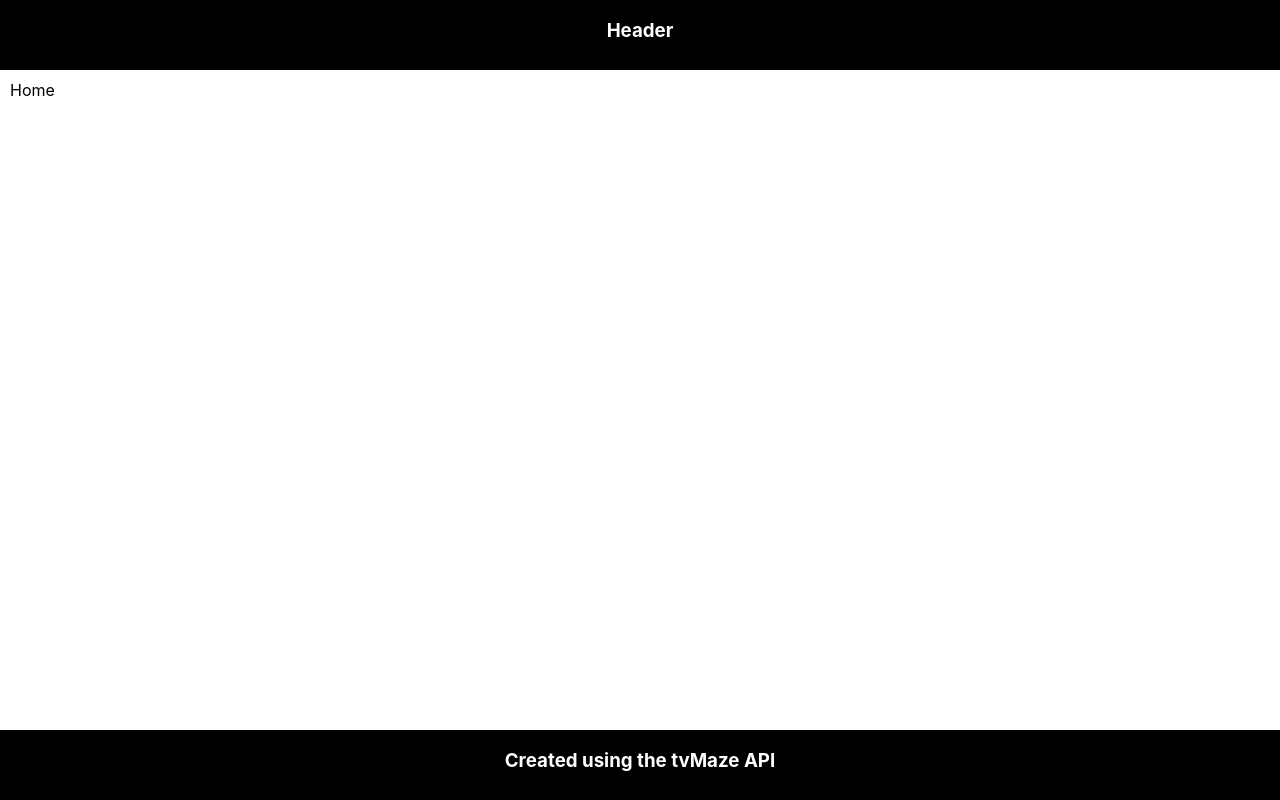
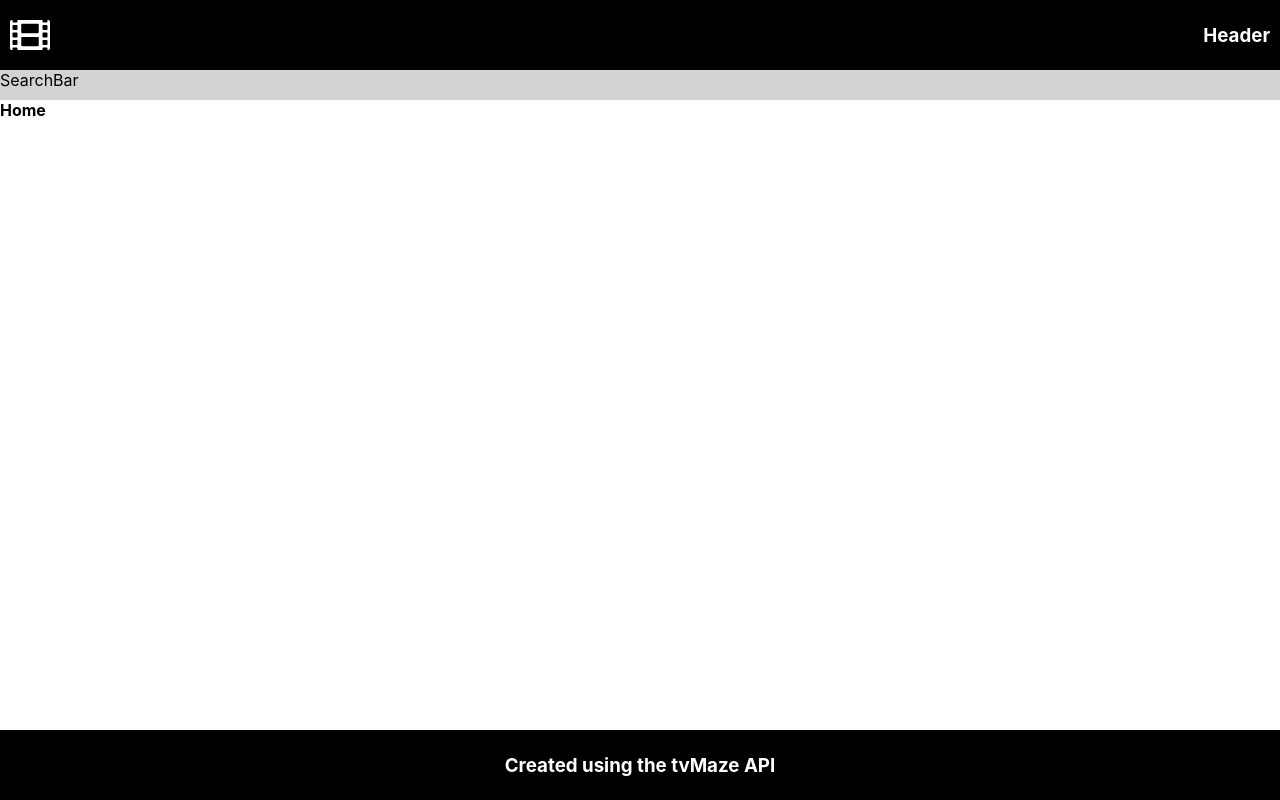
Before and after one commit to Jade-Jones-dev/tv_project, a React (Create React App) app in the folder tv_project/: page / in a window 1280 px wide. Built offline with nearby package versions, Linux system fonts and the light colour scheme.

Commit message:
searchbar and header styling

```diff
--- a/tv_project/package.json
+++ b/tv_project/package.json
@@ -8,6 +8,7 @@
     "@testing-library/user-event": "^13.5.0",
     "react": "^18.2.0",
     "react-dom": "^18.2.0",
+    "react-icons": "^4.10.1",
     "react-router-dom": "^6.14.2",
     "react-scripts": "5.0.1",
     "web-vitals": "^2.1.4"
--- a/tv_project/src/components/Footer.css
+++ b/tv_project/src/components/Footer.css
@@ -8,4 +8,5 @@
 	color: white;
 	display: flex;
 	justify-content: center;
+	align-items: center;
 }
--- a/tv_project/src/components/Header.css
+++ b/tv_project/src/components/Header.css
@@ -2,10 +2,12 @@
 	position: absolute;
 	height: 70px;
 	background-color: black;
-	top: 0px;
+	top: 0;
 	left: 0;
 	right: 0;
+    padding: 0 10px;
 	color: white;
 	display: flex;
-	justify-content: center;
+	justify-content: space-between;
+    align-items: center;
 }
--- a/tv_project/src/components/Header.js
+++ b/tv_project/src/components/Header.js
@@ -1,9 +1,11 @@
 import React from 'react'
+import {FaFilm} from 'react-icons/fa'
 import './Header.css'
 
 const Header = () => {
   return (
     <div className='header'>
+        <FaFilm fontSize={'40px'}/>
         <h3>Header</h3></div>
   )
 }
--- /dev/null
+++ b/tv_project/src/components/SearchBar.css
@@ -0,0 +1,4 @@
+.searchbar{
+    height:30px;
+    background-color:lightgray;
+}
--- /dev/null
+++ b/tv_project/src/components/SearchBar.js
@@ -0,0 +1,10 @@
+import React from 'react'
+import './SearchBar.css'
+
+const SearchBar = () => {
+  return (
+    <div className='searchbar'>SearchBar</div>
+  )
+}
+
+export default SearchBar
--- a/tv_project/src/index.css
+++ b/tv_project/src/index.css
@@ -1,5 +1,10 @@
+* {
+  padding:0;
+  margin:0;
+  box-sizing: border-box;
+}
+
 body {
-  margin: 0;
   font-family: -apple-system, BlinkMacSystemFont, 'Segoe UI', 'Roboto', 'Oxygen',
     'Ubuntu', 'Cantarell', 'Fira Sans', 'Droid Sans', 'Helvetica Neue',
     sans-serif;
--- a/tv_project/src/pages/Home.css
+++ b/tv_project/src/pages/Home.css
@@ -1,4 +1,7 @@
 .home{
     margin-top:70px;
-    padding: 10px;
 }
+
+.h4{
+    margin-top:-20px;
+}
--- a/tv_project/src/pages/Home.js
+++ b/tv_project/src/pages/Home.js
@@ -1,9 +1,14 @@
 import React from 'react'
+
+import SearchBar from '../components/SearchBar';
+
 import './Home.css'
 
 const Home = () => {
   return (
-    <div className='home'>Home</div>
+    <div className='home'>
+      <SearchBar/>
+      <h4>Home</h4></div>
   )
 }
 
```
Also changed, not shown: 1 other file (tests, documents, lock files or other folders).
